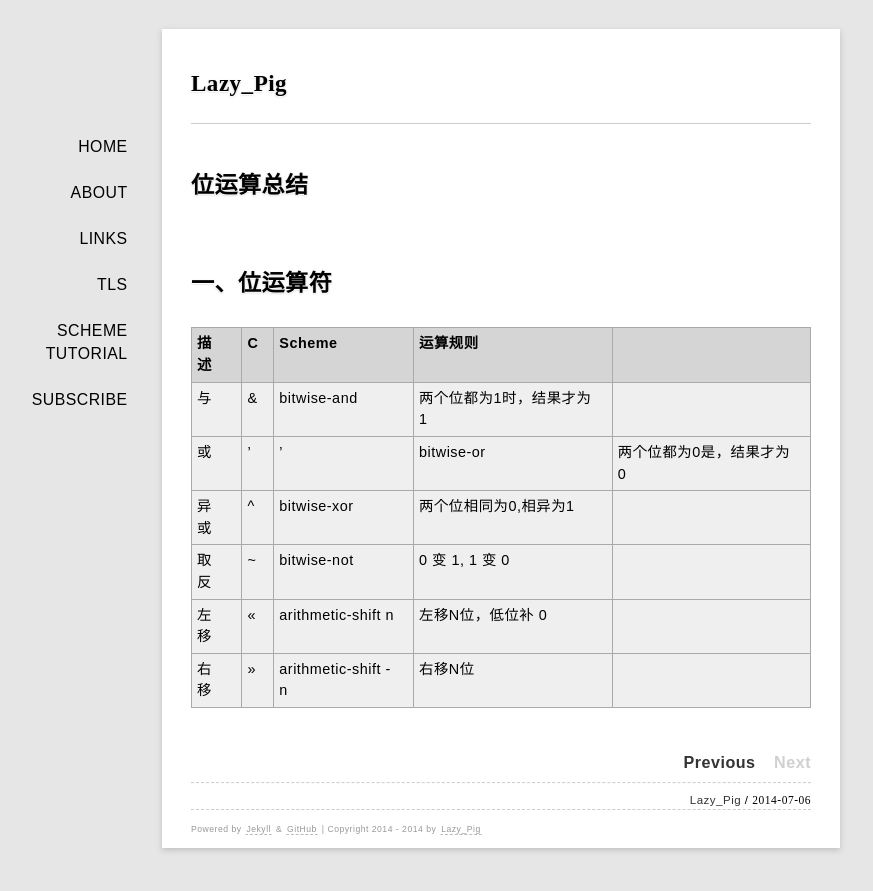
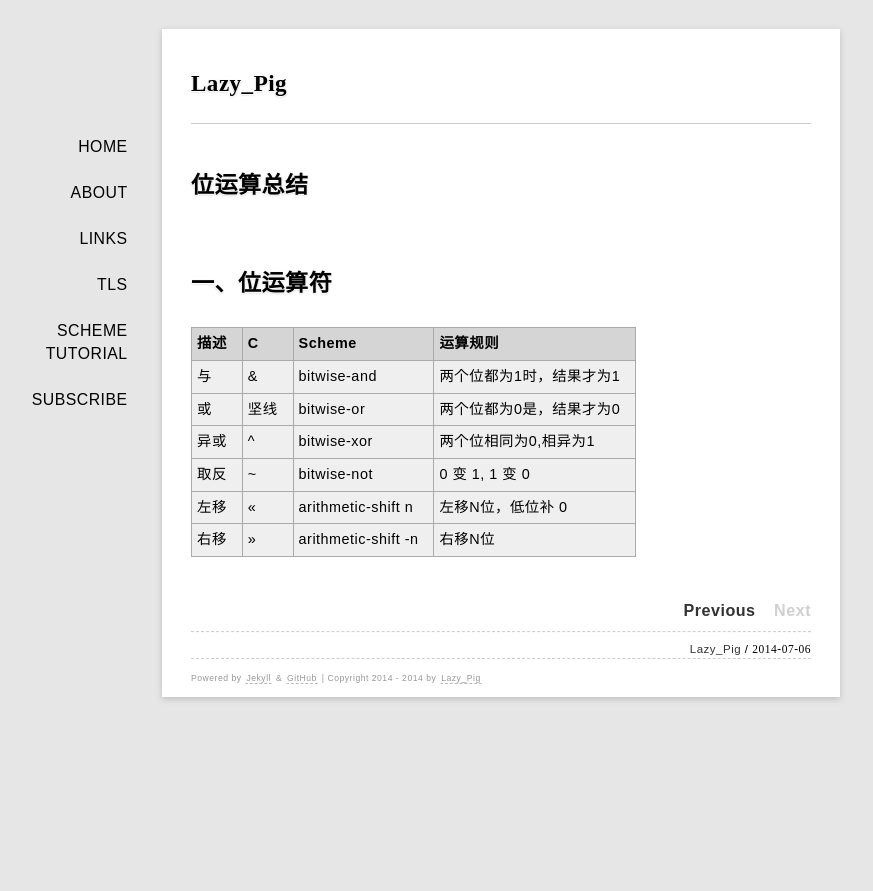
Before and after one commit to rhuichao/uternet.github.io, a Jekyll site: the page built from _posts/2014-07-06-bit-opera.md, in a window 1280 px wide. Shown: the top 891 px of the page, without its empty margins (139-1012 px from the left). Built offline with Jekyll 4.4.1, drawn with Linux system fonts in a browser that asks for light colours; some web fonts are replaced; Markdown is read by kramdown in place of the engine named in the settings.

Commit message:
new document posted

```diff
--- a/_posts/2014-07-06-bit-opera.md
+++ b/_posts/2014-07-06-bit-opera.md
@@ -9,7 +9,7 @@ date: 2014-07-06
 |描述   |C    |Scheme|运算规则|
 | :--- | --- | --- | :--- |
 |与    | &    | bitwise-and | 两个位都为1时，结果才为1|
-|或    | '|'   | bitwise-or  | 两个位都为0是，结果才为0|
+|或    | 坚线  | bitwise-or  | 两个位都为0是，结果才为0|
 |异或  | ^     | bitwise-xor | 两个位相同为0,相异为1  |
 |取反   | ~    | bitwise-not | 0 变 1, 1 变 0      |
 |左移   | <<   | arithmetic-shift n| 左移N位，低位补 0 |
```
